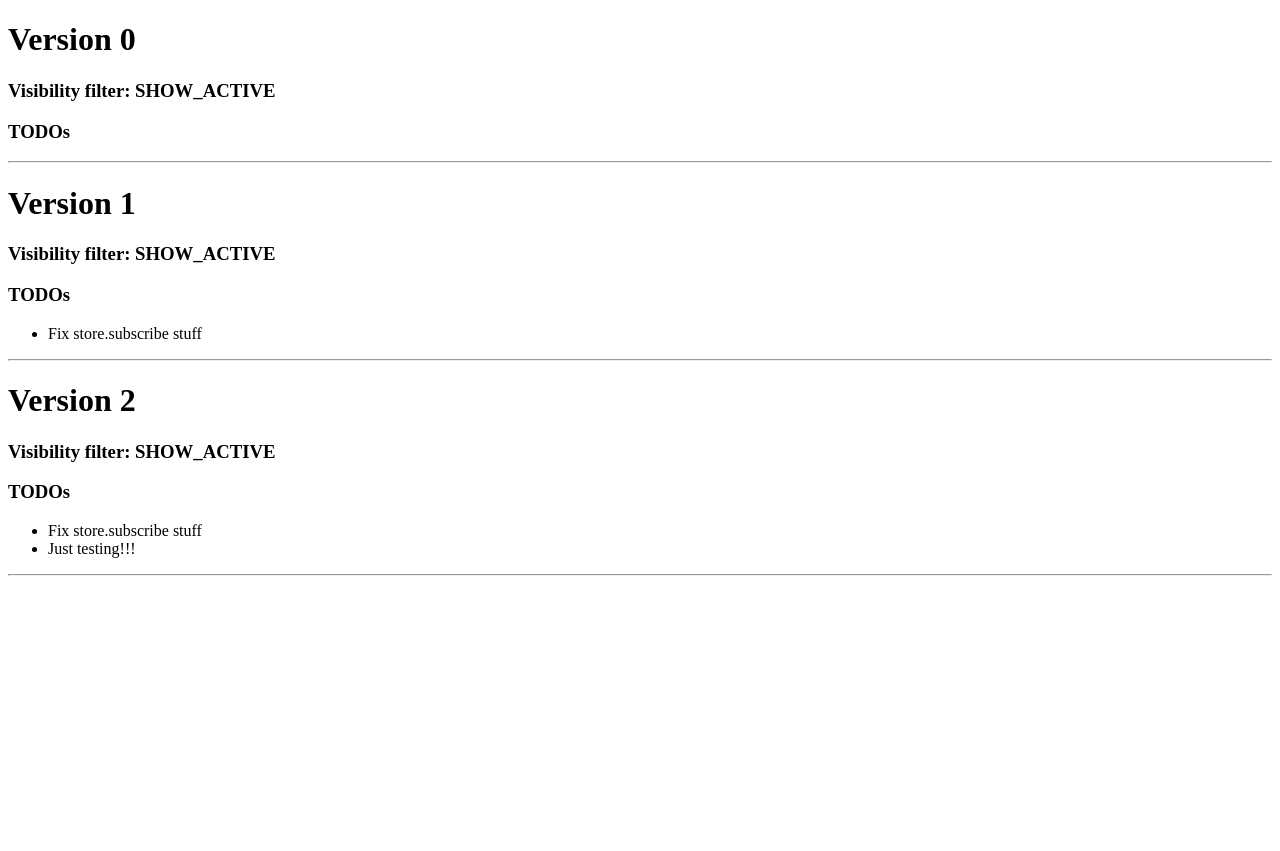
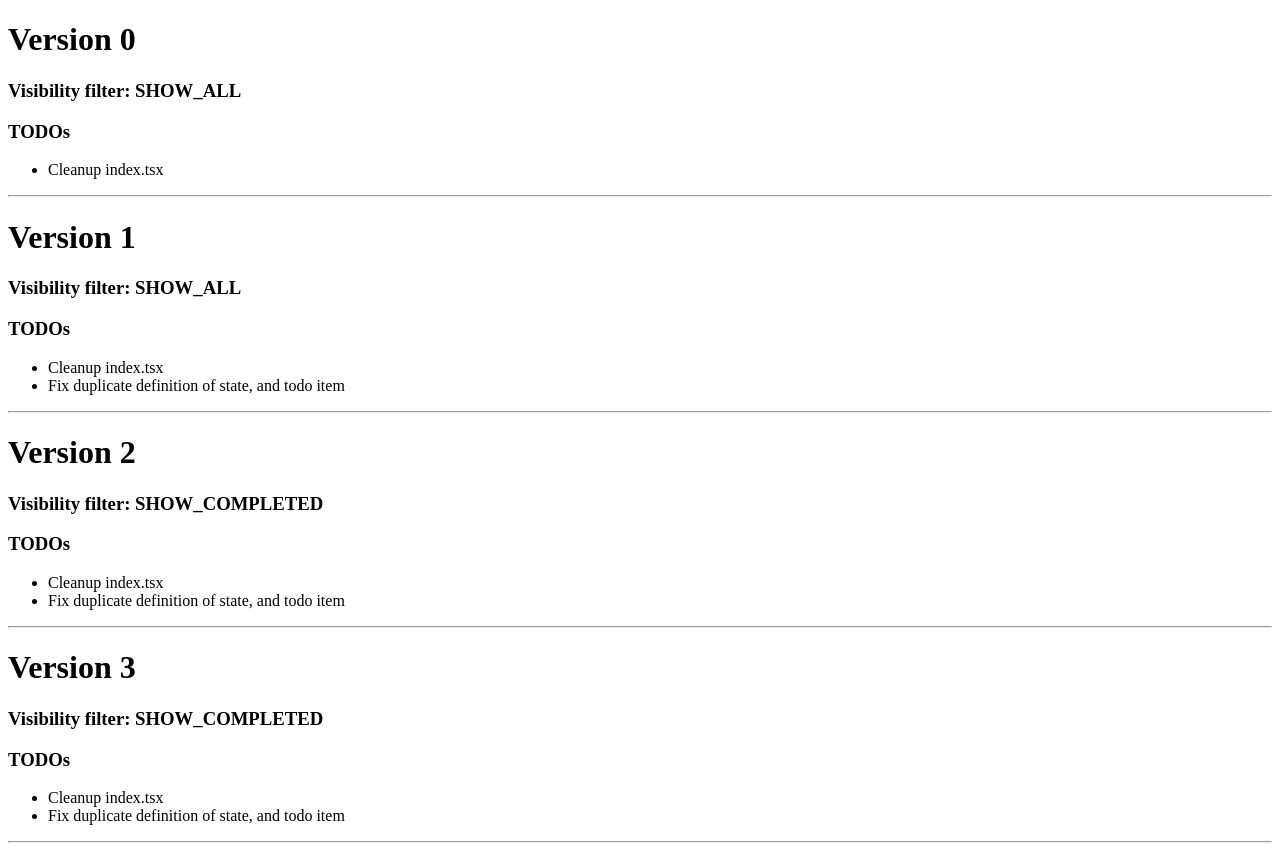
Before and after one commit to tiesmaster/learn-react, a React (Create React App) app in the folder 4-redux-basics/: page / in a window 1280 px wide. Before the commit the page ends 800 px from the top, so only its background shows below. Built offline with nearby package versions, Linux system fonts and the light colour scheme.

Commit message:
4: Extract reducer to reducer.ts.

```diff
--- a/4-redux-basics/src/actions.tsx
+++ b/4-redux-basics/src/actions.tsx
@@ -16,6 +16,6 @@ export function toggleTodo(index: number) {
     return { type: TOGGLE_TODO, index };
 }
 
-export function setVisibilityFilter(filter: 'SHOW_ALL' | 'SHOW_COMPLETED' | 'SHOW_ACTIVE') {
+export function setVisibilityFilter(filter: string) {
     return { type: SET_VISIBILITY_FILTER, filter };
 }
--- a/4-redux-basics/src/index.tsx
+++ b/4-redux-basics/src/index.tsx
@@ -3,56 +3,15 @@ import * as ReactDOM from 'react-dom';
 
 import { createStore } from 'redux';
 
-// TOGGLE_TODO
-import { ADD_TODO, SET_VISIBILITY_FILTER, VisibilityFilters } from './actions';
+import { addTodo, toggleTodo, setVisibilityFilter, VisibilityFilters } from './actions';
+import { App } from './App';
+import * as Reducer from './reducer';
 
-import { App } from './App';
-
-interface TodoItem {
-  text: string;
-}
-
-interface State {
-  visibilityFilter: string;
-  todos: TodoItem[];
-}
-
-const initialState: State = {
-  visibilityFilter: VisibilityFilters.SHOW_ALL,
-  todos: []
-};
-
-interface Action {
-  type: string;
-  filter: string;
-  text: string;
-}
-
-function todoApp(state: State = initialState, action: Action) {
-  switch (action.type) {
-    case SET_VISIBILITY_FILTER:
-      return Object.assign({}, state, {
-        visibilityFilter: action.filter
-      });
-    case ADD_TODO:
-      return Object.assign({}, state, {
-        todos: [
-          ...state.todos,
-          {
-            text: action.text,
-            completed: false
-          }
-        ]
-      });
-    default:
-      return state;
-  }
-}
-
-let store = createStore(todoApp);
+let store = createStore(Reducer.todoApp);
 
 ReactDOM.render(<App store={store} />, document.getElementById('root'));
 
-store.dispatch({ type: 'SET_VISIBILITY_FILTER', filter: VisibilityFilters.SHOW_ACTIVE });
-store.dispatch({ type: 'ADD_TODO', text: 'Fix store.subscribe stuff' });
-store.dispatch({ type: 'ADD_TODO', text: 'Just testing!!!' });
+store.dispatch(addTodo('Cleanup index.tsx'));
+store.dispatch(addTodo('Fix duplicate definition of state, and todo item'));
+store.dispatch(setVisibilityFilter(VisibilityFilters.SHOW_COMPLETED));
+store.dispatch(toggleTodo(0));
--- /dev/null
+++ b/4-redux-basics/src/reducer.ts
@@ -0,0 +1,43 @@
+// TOGGLE_TODO
+import { ADD_TODO, SET_VISIBILITY_FILTER, VisibilityFilters } from './actions';
+
+interface TodoItem {
+    text: string;
+}
+
+interface State {
+    visibilityFilter: string;
+    todos: TodoItem[];
+}
+
+const initialState: State = {
+    visibilityFilter: VisibilityFilters.SHOW_ALL,
+    todos: []
+};
+
+interface Action {
+    type: string;
+    filter: string;
+    text: string;
+}
+
+export function todoApp(state: State = initialState, action: Action) {
+    switch (action.type) {
+        case SET_VISIBILITY_FILTER:
+            return Object.assign({}, state, {
+                visibilityFilter: action.filter
+            });
+        case ADD_TODO:
+            return Object.assign({}, state, {
+                todos: [
+                    ...state.todos,
+                    {
+                        text: action.text,
+                        completed: false
+                    }
+                ]
+            });
+        default:
+            return state;
+    }
+}
```
